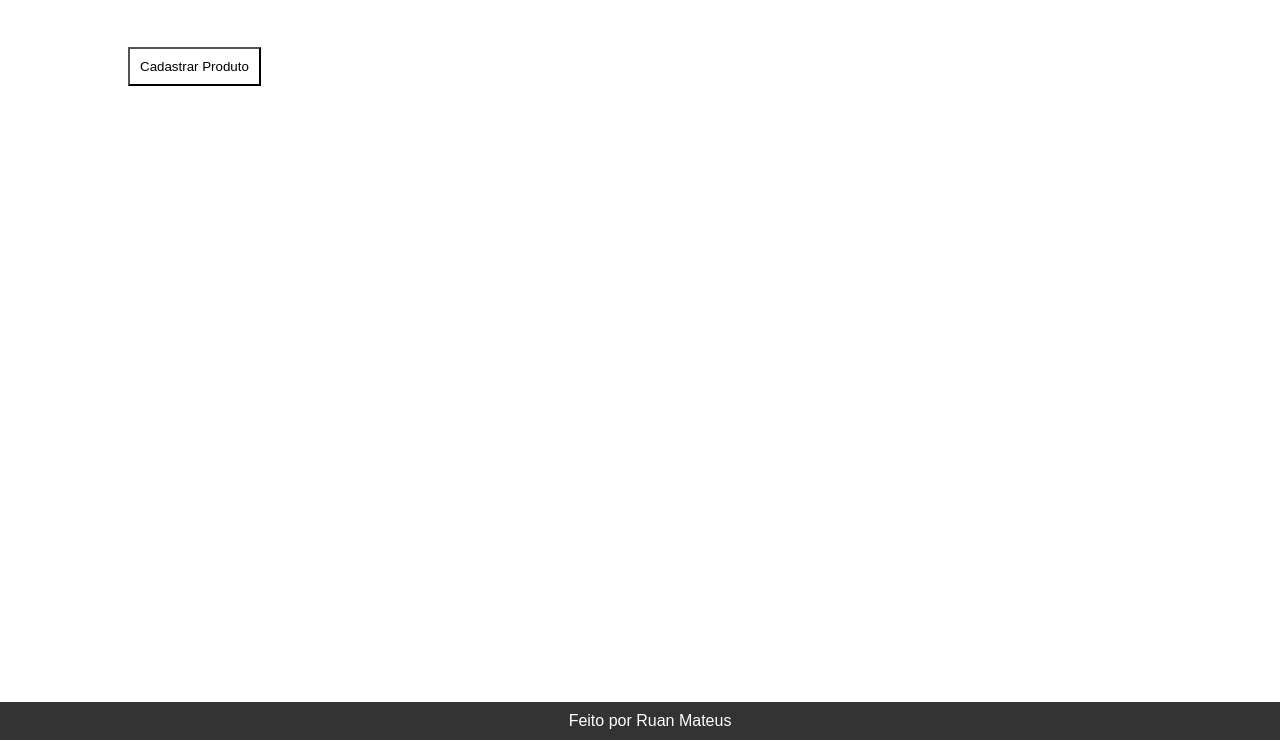
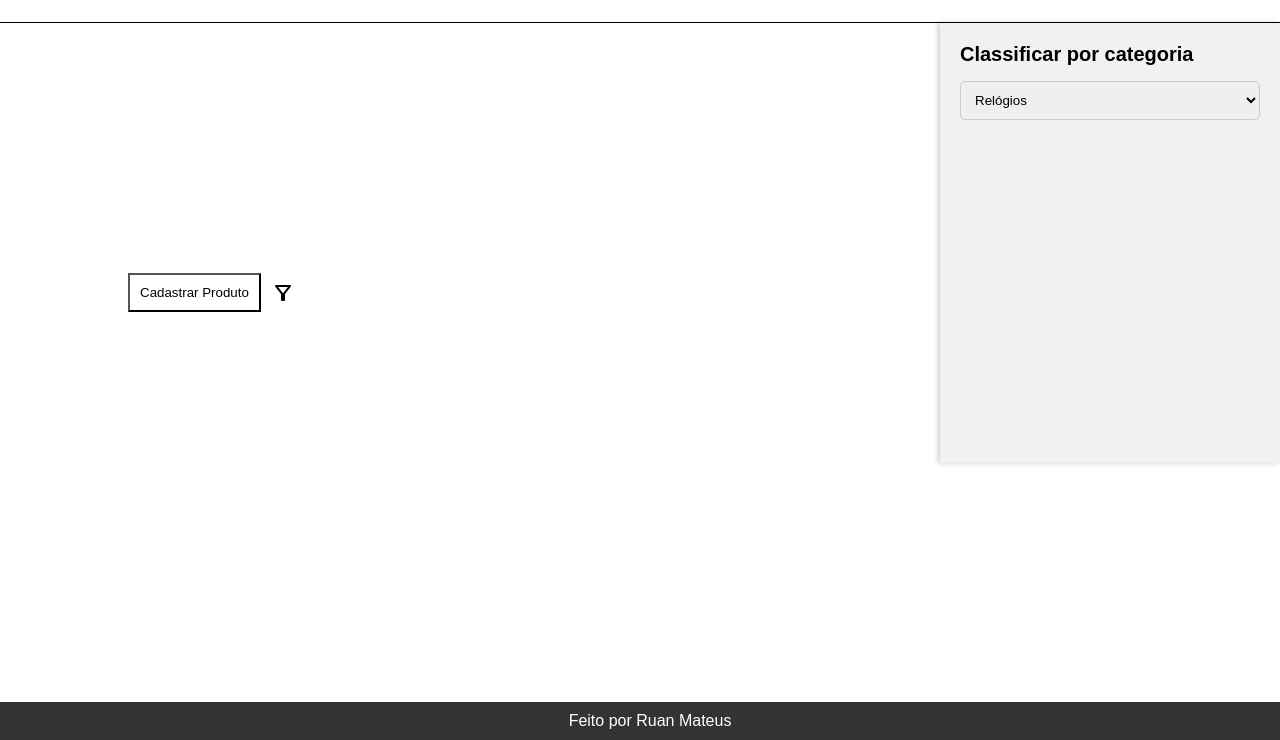
Before and after one commit to devruanmateus/catalog-products, a plain HTML site: page index.html in a window 1280 px wide. Shown: the part 60-800 px from the top of the page. Drawn offline with nearby package versions, Linux system fonts and the light colour scheme.

Commit message:
update menu
Filtro por categorias em desenvolvimento

```diff
--- a/index.html
+++ b/index.html
@@ -12,9 +12,24 @@
         <h1>Catalog</h1>
     </header>
     <main>
+        <menu id="menu-classifier">
+            <div id="classifier">
+                <h1>Classificar por categoria</h1>
+                <select name="classifier-category" id="iclassifier-category"><br>
+                    <option value="Relógios">Relógios</option>
+                    <option value="Camisetas">Camisetas</option>
+                    <option value="Bermudas">Bermudas</option>
+                    <option value="Calçados">Calçados</option>
+                    <option value="Bonés">Bonés</option>
+                    <option value="Jaquetas">Jaquetas</option>
+                </select>
+            </div>
+        </menu>
+
         <div id="content-container">
             <div id="add-product-container">
                 <button id="add-product">Cadastrar Produto</button>
+                <span id="filter" class="material-symbols-outlined">filter_alt</span>
             </div>
 
             <div id="modal-container">
--- a/style.css
+++ b/style.css
@@ -16,13 +16,14 @@ body {
 
 header {
     text-align: center;
-    padding: 20px 0px 50px 0px;
+    padding: 20px 0px 25px 0px;
+    border-bottom: 1px solid black;
+
 }
 
 main {
+    display: flex;
     flex: 1;
-    margin: auto;
-    width: 80%;
 }
 
 footer {
@@ -36,9 +37,20 @@ footer {
     margin-top: 120px;
 }
 
+#content-container {
+    width: 80%;
+    margin: auto;
+}
 
 /* Estilização do modal e formulário (popup para cadastro de produtos) */
+div#add-product-container {
+    display: flex;
+    align-items: center;
+    position: relative;
+}
+
 div#add-product-container button {
+    margin-right: 10px;
     padding: 10px;
     background-color: #ffffff00;
     cursor: pointer;
@@ -48,10 +60,17 @@ div#add-product-container button:hover {
     background-color: #87878717;
 }
 
+#filter:hover {
+    color: #808080;
+    border-radius: 50%;
+    cursor: pointer;
+}
+
 div#products-container {
     width: 75%;
     margin-top: 20px;
     background-color: #E6E6E6;
+    word-break: break-all;
 }
 
 #modal-container {
@@ -182,7 +201,7 @@ select {
     border-radius: 15px;
 }
 
-/* */
+/* Estilo de preview do produto */
 #products-list li p span {
     margin-bottom: 5px;
 }
@@ -222,11 +241,44 @@ select {
 
 .remove-product {
     position: absolute;
-    top: 10px;  /* Ajuste conforme necessário */
-    right: 10px; /* Ajuste conforme necessário */
+    top: 10px;
+    right: 10px;
     cursor: pointer;
     color: #7C7C7C;
     border: none;
     padding: 5px;
     border-radius: 3px;
 }
+
+/* Estilo da caixa de classificação de produtos */
+#menu-classifier {
+    display: flex;
+    padding: 10px;
+    height: 70%;
+}
+
+#menu-classifier {
+    display: flex;
+    flex-direction: column;
+    position: absolute;
+    top: 1;
+    right: 0px; /* Começa oculto fora da tela */
+    width: 300px;
+    height: 50vh;
+    background-color: #f1f1f1;
+    box-shadow: -2px 0 5px rgba(0, 0, 0, 0.2);
+    transition: right 0.3s ease; /* Animação ao abrir e fechar */
+    z-index: 1;
+    padding: 20px;
+}
+
+#classifier h1 {
+    font-size: 20px;
+}
+
+/* Estilo do seletor */
+#classifier select {
+    padding: 10px;
+    border-radius: 5px;
+    border: 1px solid #ccc;
+}
```
